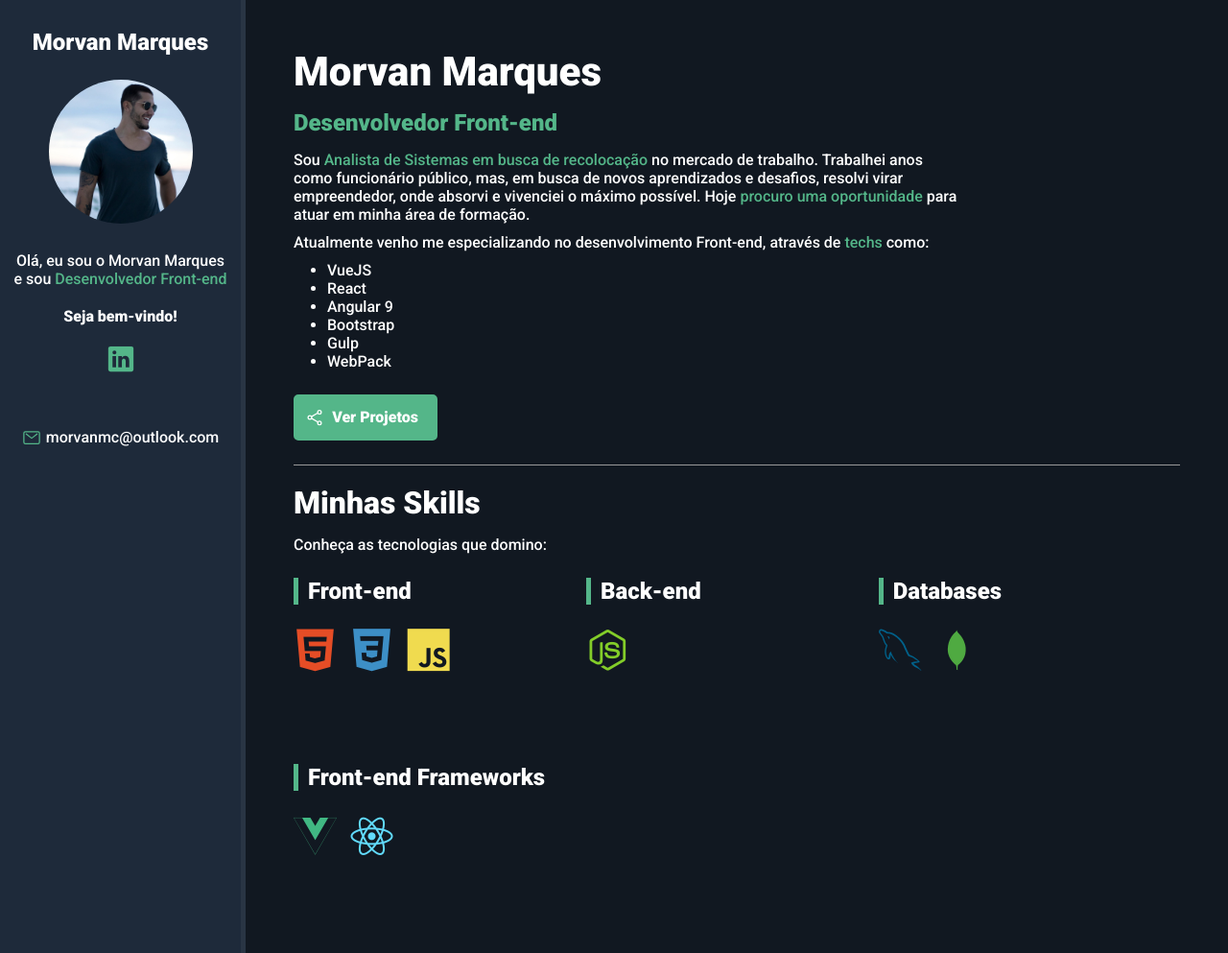
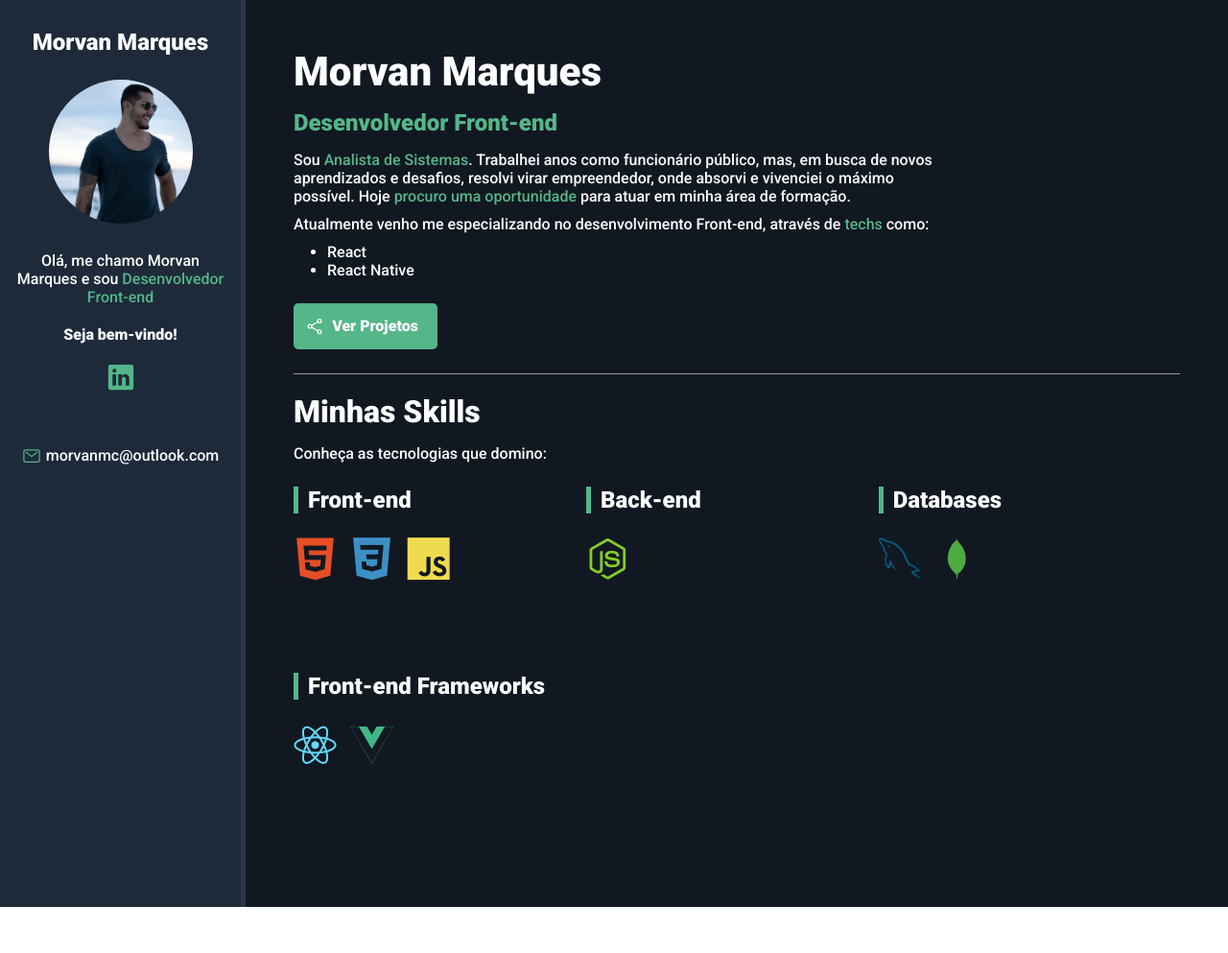
Before and after one commit to Morvanmc/Morvanmc.github.io, a plain HTML site: page index.html in a window 1280 px wide. Shown: the top 993 px of the page at 96% size. After the commit the page ends 945 px from the top, so only its background shows below. Drawn offline with nearby package versions, Linux system fonts and the light colour scheme.

Commit message:
New info

```diff
--- a/index.html
+++ b/index.html
@@ -21,7 +21,7 @@
         <aside id="bio-container">
             <h2>Morvan Marques</h2>
             <img src="img/profile.jpg" alt="Morvan Marques">
-            <p>Olá, eu sou o Morvan Marques e sou <span class="highlight">Desenvolvedor Front-end</span></p>
+            <p>Olá, me chamo Morvan Marques e sou <span class="highlight">Desenvolvedor Front-end</span></p>
             <p id="welcome-text">Seja bem-vindo!</p>
             <ul id="social-container">
                 <li><a href="https://www.linkedin.com/in/morvan-marques/" target="_blank"><ion-icon name="logo-linkedin"></ion-icon></a></li>
@@ -34,7 +34,7 @@
         <section id="about-container">
             <h1 id="name">Morvan Marques</h1>
             <p id="title"><span class="highlight">Desenvolvedor Front-end</span></p>
-            <p class="description">Sou <span class="highlight">Analista de Sistemas em busca de recolocação</span> no mercado de trabalho.
+            <p class="description">Sou <span class="highlight">Analista de Sistemas</span>.
                 Trabalhei anos como funcionário público, mas, em busca de novos aprendizados e desafios,
                 resolvi virar empreendedor, onde absorvi e vivenciei o máximo possível.
                 Hoje <span class="highlight">procuro uma oportunidade</span> para atuar em minha área de formação.</p>
@@ -42,12 +42,8 @@
             <p class="description">Atualmente venho me especializando no desenvolvimento Front-end, através de <span class="highlight">techs</span>
                 como:
                 <ul>
-                    <li>VueJS</li>
                     <li>React</li>
-                    <li>Angular 9</li>
-                    <li>Bootstrap</li>
-                    <li>Gulp</li>
-                    <li>WebPack</li>
+                    <li>React Native</li>
                 </ul>
             </p>
             <a href="https://github.com/Morvanmc" target="_blank" id="btn-projects"><ion-icon name="share-social-outline"></ion-icon><span>Ver Projetos</span></a>
@@ -71,8 +67,8 @@
                 </div>
                 <div class="skills-box">
                     <p class="skills-title">Front-end Frameworks</p>
+                    <i class="devicon-react-plain colored"></i>
                     <i class="devicon-vuejs-plain colored"></i>
-                    <i class="devicon-react-plain colored"></i>
                 </div>
             </div>
         </section>
```
